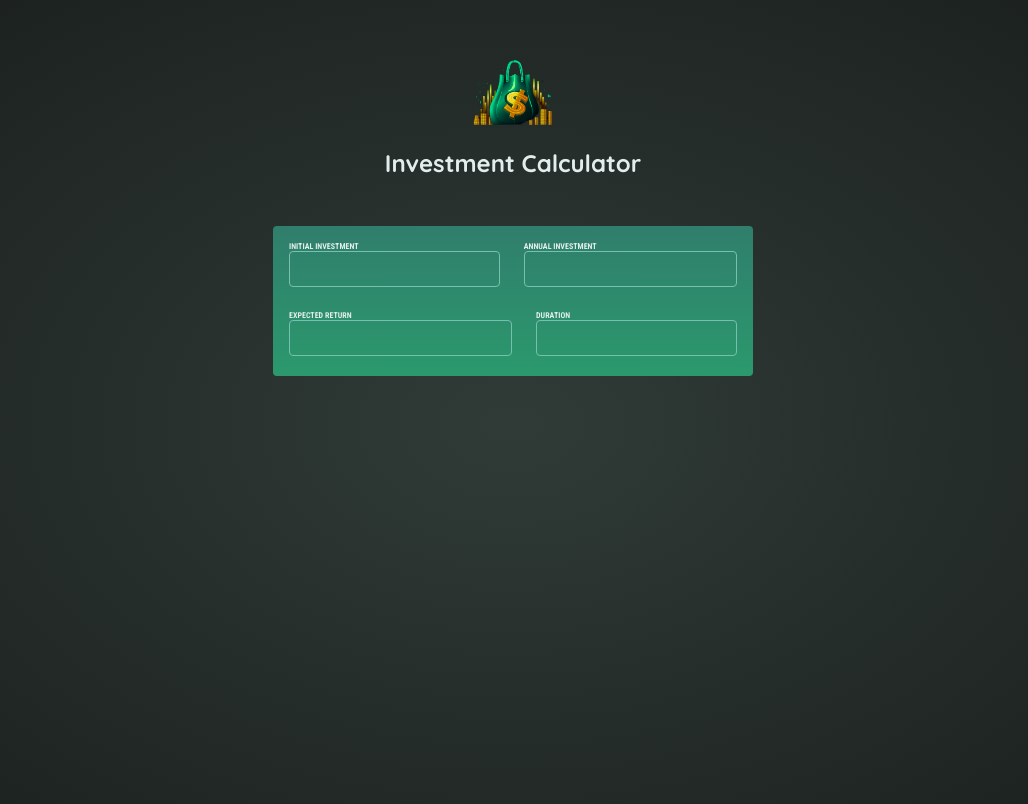
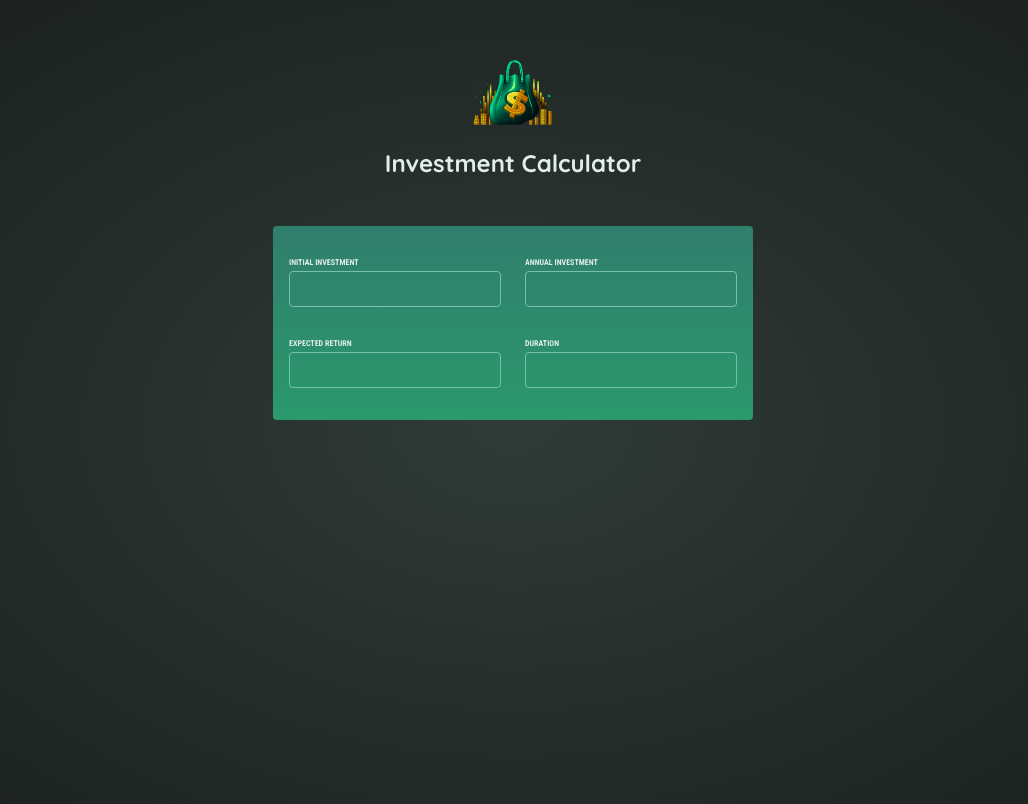
Before and after one commit to patbou02/InvestmentCalculator, a React (Vite) app: page / in a window 1280 px wide. Shown: the top 804 px of the page, without its empty margins (127-1155 px from the left). Built offline with nearby package versions, Linux system fonts and the light colour scheme.

Commit message:
UserInput component update with the creation of HTML structure with all expected input fields.

```diff
--- a/src/App.jsx
+++ b/src/App.jsx
@@ -1,5 +1,5 @@
 import Header from "./components/Header";
-import UserInput from './components/UserInput.jsx';
+import UserInput from './components/UserInput';
 
 function App() {
   return (
--- a/src/components/UserInput.jsx
+++ b/src/components/UserInput.jsx
@@ -1,20 +1,27 @@
 function UserInput() {
   return (
-    <div id="user-input">
+    <section id="user-input">
       <div className="input-group">
-        <label htmlFor="investment">Initial Investment
-        <input type="text" id="investment" /></label>
-        <label htmlFor="annual">Annual Investment
-        <input type="text" id="annual" /></label>
+        <p>
+          <label htmlFor="investment">Initial Investment</label>
+          <input type="number" id="investment" required />
+        </p>
+        <p>
+          <label htmlFor="annual">Annual Investment</label>
+          <input type="number" id="annual" required />
+        </p>
       </div>
-      <br />
       <div className="input-group">
-        <label htmlFor="return">Expected Return
-        <input type="text" id="return" /></label>
-        <label htmlFor="duration">Duration
-        <input type="text" id="duration" /></label>
+        <p>
+          <label htmlFor="return">Expected Return</label>
+          <input type="number" id="return" required />
+        </p>
+        <p>
+          <label htmlFor="duration">Duration</label>
+          <input type="number" id="duration" required />
+        </p>
       </div>
-    </div>
+    </section>
   );
 }
 
```
